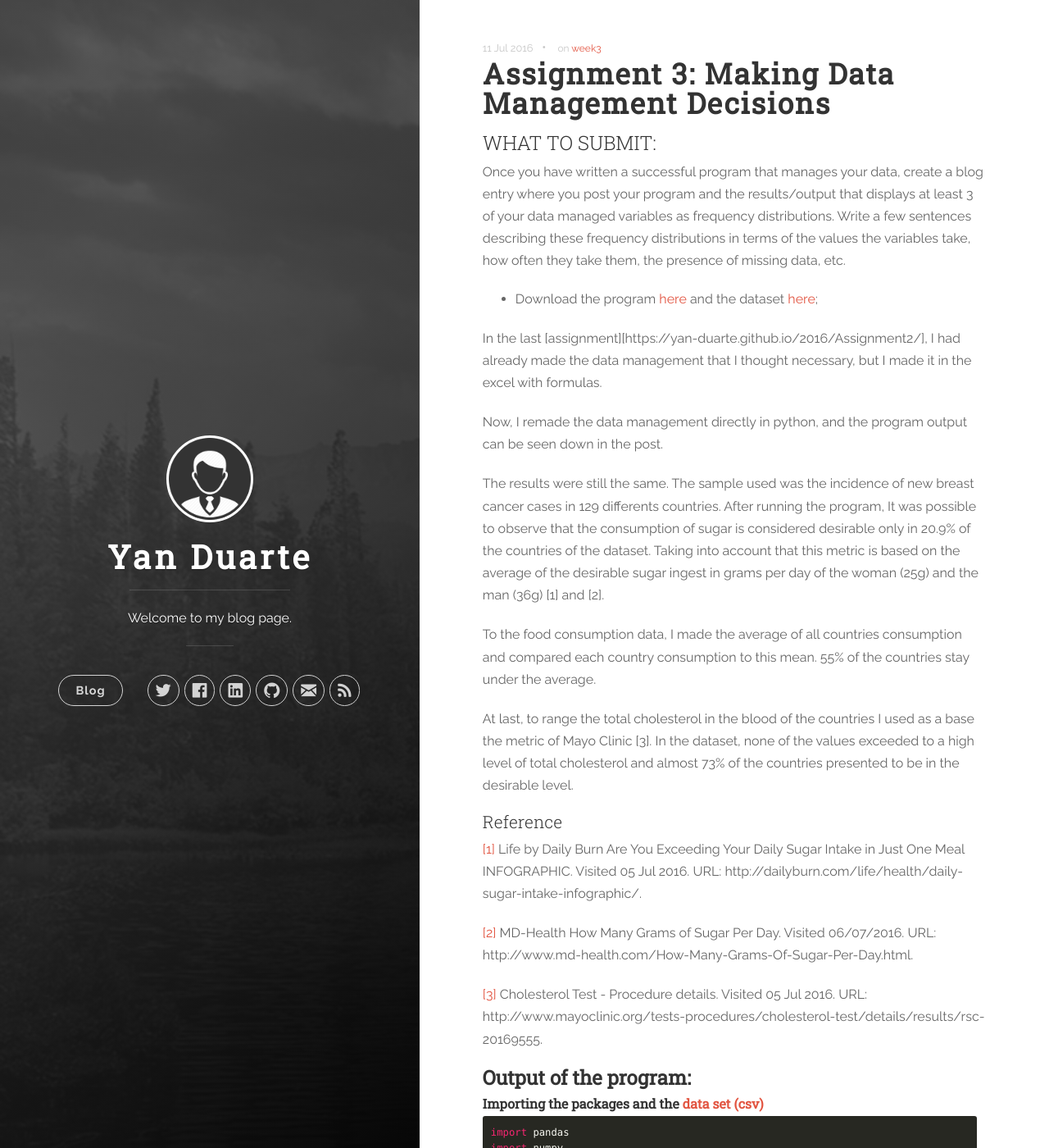
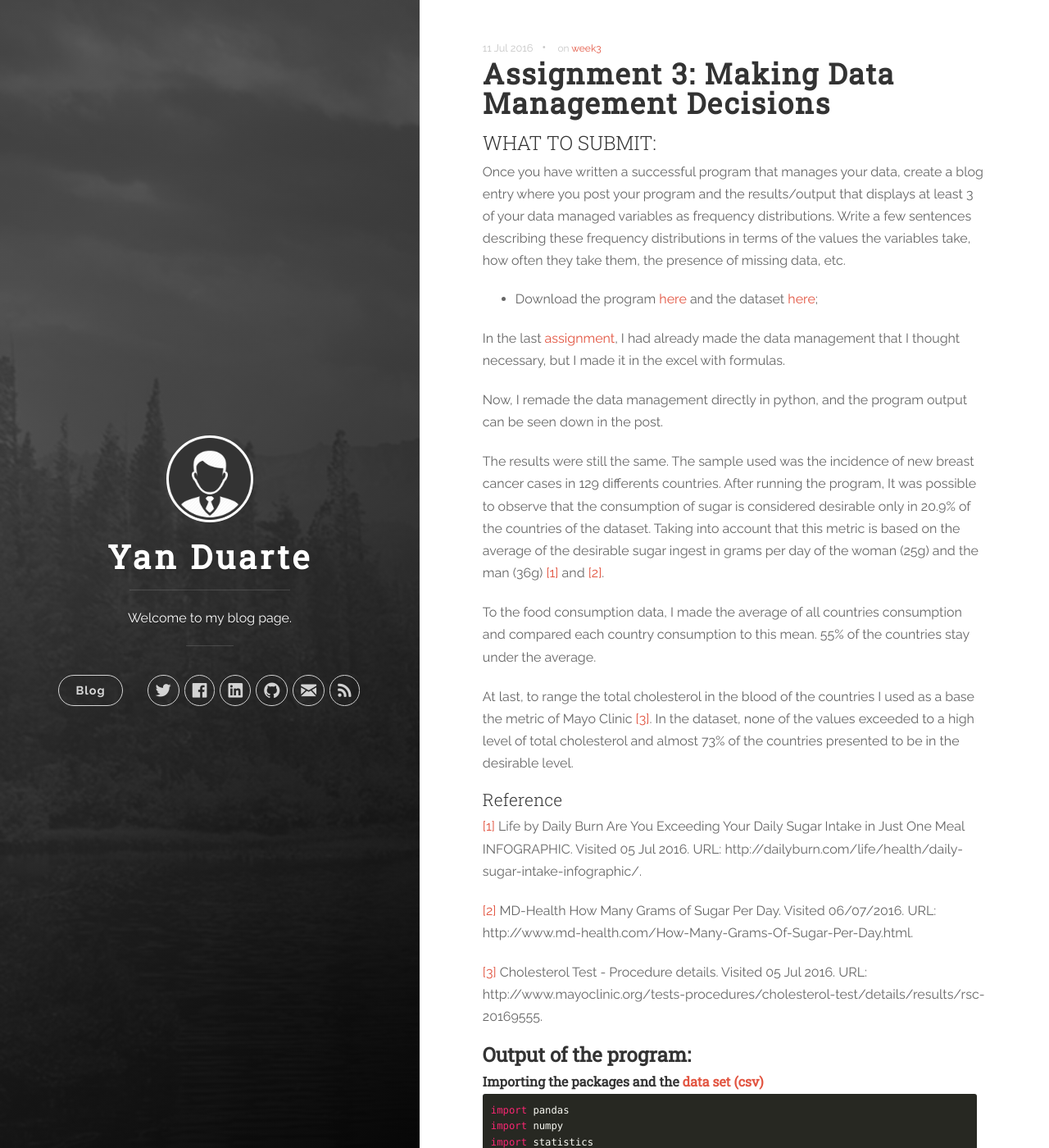
Before and after one commit to yan-duarte/yan-duarte.github.io, a Jekyll site: the page built from _posts/2016-07-11-assignment3.md, in a window 1280 px wide and 1400 px high. Shown: the whole window at 82% size. Built offline with Jekyll 4.4.1, drawn with Linux system fonts in a browser that asks for light colours; nearby versions of some CDN libraries; some of the changed lines change nothing that is shown.

Commit message:
Updated 2016-07-11-assignment3.md

```diff
--- a/_posts/2016-07-11-assignment3.md
+++ b/_posts/2016-07-11-assignment3.md
@@ -16,15 +16,15 @@ Once you have written a successful program that manages your data, create a blog
 
   - Download the program [here](https://yan-duarte.github.io/archives/assignment3.py) and the dataset [here](https://yan-duarte.github.io/archives/separatedData.csv);
 
-In the last [assignment][https://yan-duarte.github.io/2016/Assignment2/], I had already made the data management that I thought necessary, but I made it in the excel with formulas.
+In the last [assignment](https://yan-duarte.github.io/2016/Assignment2/), I had already made the data management that I thought necessary, but I made it in the excel with formulas.
 
 Now, I remade the data management directly in python, and the program output can be seen down in the post.
 
-The results were still the same. The sample used was the incidence of new breast cancer cases in 129 differents countries. After running the program, It was possible to observe that the consumption of sugar is considered desirable only in 20.9% of the countries of the dataset. Taking into account that this metric is based on the average of the desirable sugar ingest in grams per day of the woman (25g) and the man (36g) [1] and [2].
+The results were still the same. The sample used was the incidence of new breast cancer cases in 129 differents countries. After running the program, It was possible to observe that the consumption of sugar is considered desirable only in 20.9% of the countries of the dataset. Taking into account that this metric is based on the average of the desirable sugar ingest in grams per day of the woman (25g) and the man (36g) [[1]][ref1] and [[2]][ref2].
 
 To the food consumption data, I made the average of all countries consumption and compared each country consumption to this mean. 55% of the countries stay under the average.
 
-At last, to range the total cholesterol in the blood of the countries I used as a base the metric of Mayo Clinic [3]. In the dataset, none of the values exceeded to a high level of total cholesterol and almost 73% of the countries presented to be in the desirable level.
+At last, to range the total cholesterol in the blood of the countries I used as a base the metric of Mayo Clinic [[3]][ref3]. In the dataset, none of the values exceeded to a high level of total cholesterol and almost 73% of the countries presented to be in the desirable level.
 
 ### Reference
 
```
